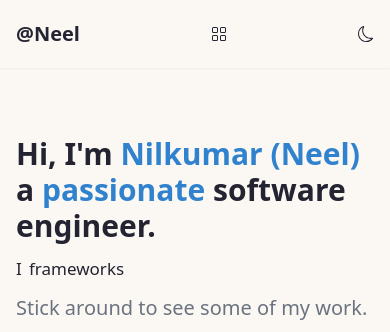
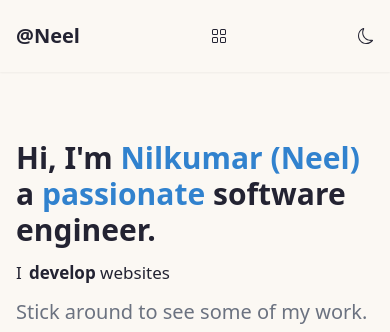
Before and after one commit to nsptel/nsptel.github.io, a Next.js app: page / in a window 390 px wide. Shown: the top 332 px of the page. Built offline with nearby package versions, Linux system fonts and the light colour scheme.

Commit message:
Fix message, menu button on mobile

```diff
--- a/app/_components/MobileMenu.jsx
+++ b/app/_components/MobileMenu.jsx
@@ -9,6 +9,7 @@ export function MobileMenu() {
   const [isOpen, setIsOpen] = useState(false);
 
   const onClose = () => setIsOpen(false);
+  const onOpen = () => setIsOpen(true);
 
   useEffect(() => {
     document.body.style.overflow = isOpen ? 'hidden' : 'auto';
@@ -16,7 +17,7 @@ export function MobileMenu() {
 
   return (
     <>
-      <button>
+      <button className="p-2" onClick={onOpen}>
         <BsGrid />
       </button>
       {isOpen && (
--- a/app/sections/introduction/index.jsx
+++ b/app/sections/introduction/index.jsx
@@ -16,7 +16,7 @@ export function WelcomeSection() {
   const [text] = useState([
     'build robust back-end APIs',
     'create enterprise-level software solutions',
-    'build interactive UI using modern JS frameworks',
+    'build UI using modern JS frameworks',
     'develop websites',
   ]);
 
```
